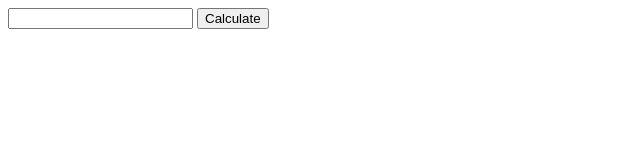
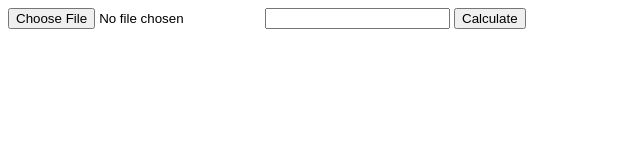
Before and after one commit to whatifwecode/Calculator, a plain HTML site: page index.html in a window 1280 px wide. Shown: the whole page, without its empty margins (0-640 px from the left). Drawn offline with Linux system fonts and the light colour scheme.

Commit message:
add file function

```diff
--- a/index.html
+++ b/index.html
@@ -7,6 +7,7 @@
     <title>Reading file</title>
   </head>
   <body>
+    <input type="file" onchange="readFile(this)" />
     <input id="exp" type="text" />
     <button id="calc">Calculate</button>
     <div id="result"></div>
--- a/script.js
+++ b/script.js
@@ -1,5 +1,21 @@
 'use strict';
 
+let reader = new FileReader();
+function readFile(input) {
+  let file = input.files[0];
+
+  let reader = new FileReader();
+
+  reader.readAsText(file);
+
+  reader.onload = function () {
+    console.log(reader.result);
+  };
+
+  reader.onerror = function () {
+    console.log(reader.error);
+  };
+}
 const exp = document.getElementById('exp');
 const calcButton = document.getElementById('calc');
 const calcResult = document.getElementById('result');
```
